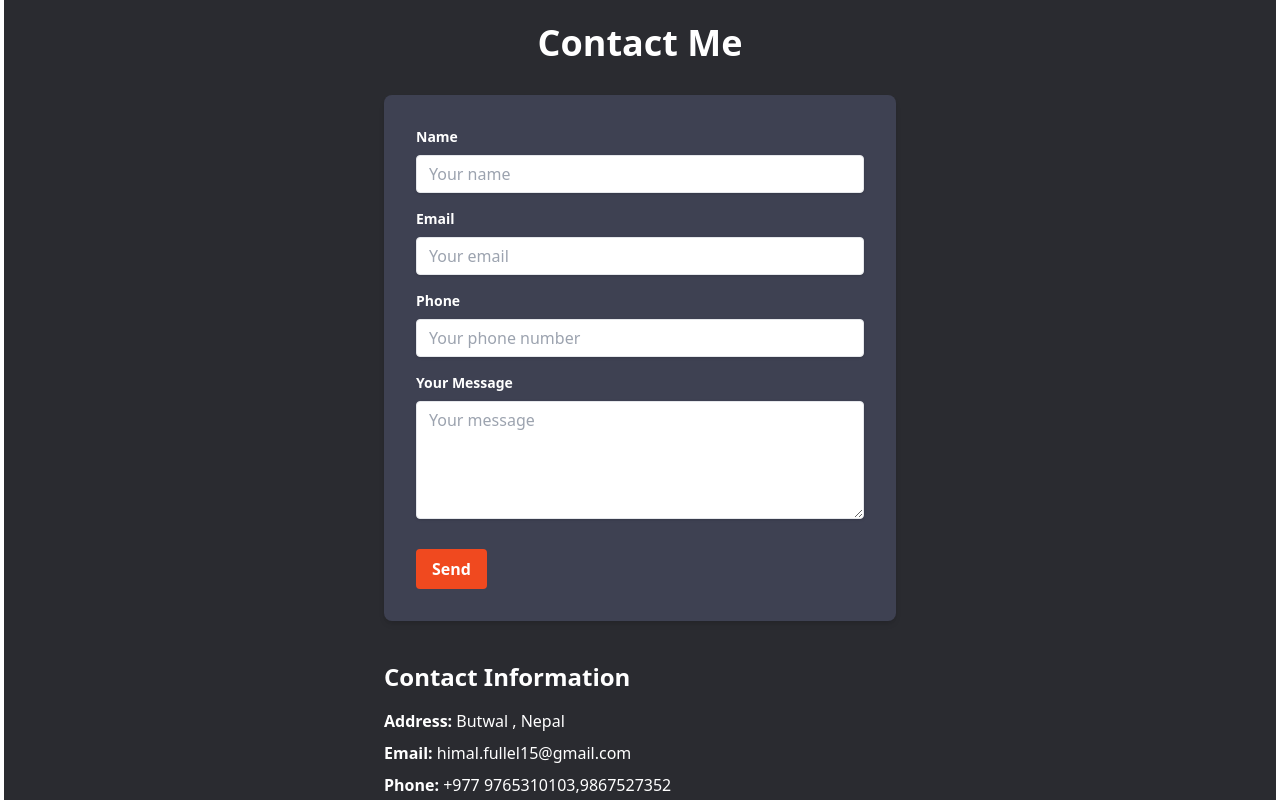
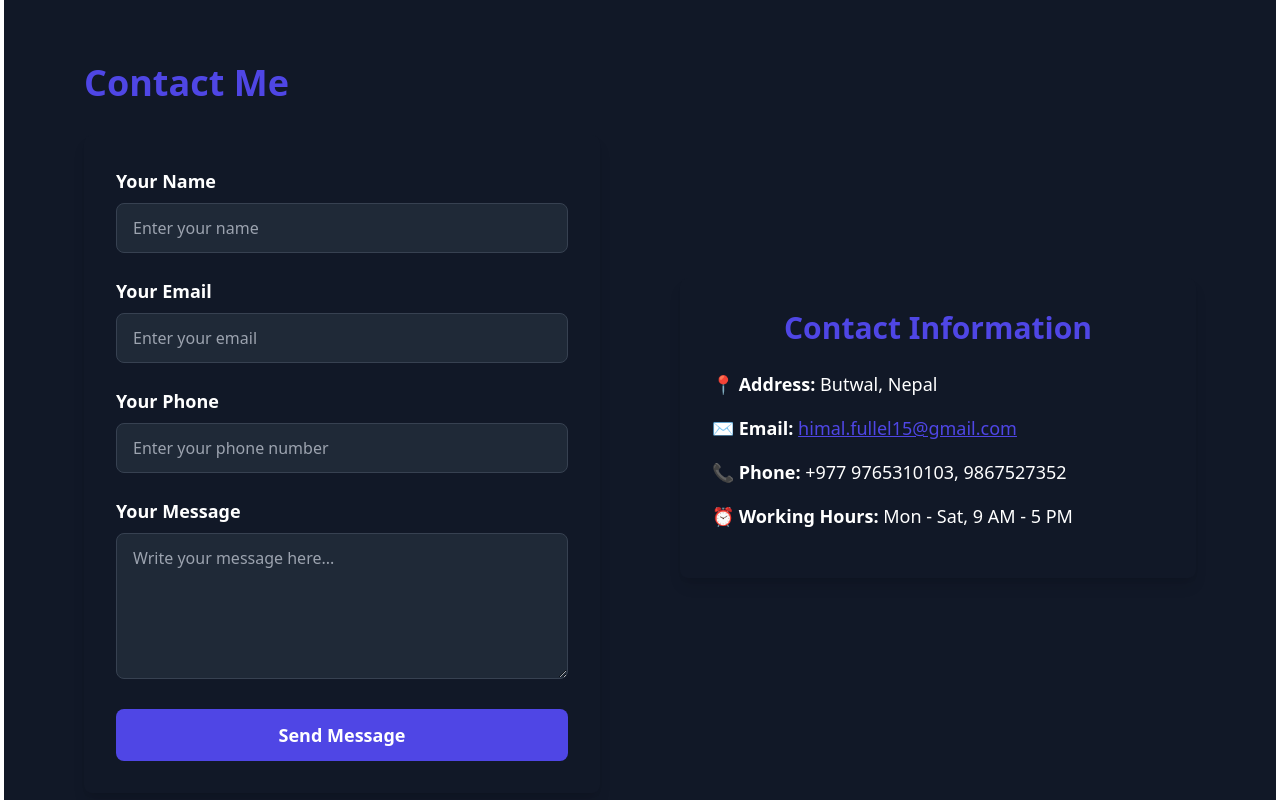
Before and after one commit to Himalf/portfolio, a React (Vite) app: page / in a window 1280 px wide. Shown: the part 2980-3780 px from the top of the page. Built offline with nearby package versions, Linux system fonts and the light colour scheme.

Commit message:
our services page

```diff
--- a/src/App.jsx
+++ b/src/App.jsx
@@ -1,5 +1,5 @@
-import React, { useState } from "react";
-import { BrowserRouter as Router, Routes, Route } from "react-router-dom";
+import React, { useState, useEffect } from "react";
+import { BrowserRouter as Router, Routes, Route, useLocation } from "react-router-dom";
 import Layout from "./Hoc/Layout/Layout";
 import Navbar from "./component/navigation/Navbar";
 import Footer from "./component/footer/Footer";
@@ -8,6 +8,18 @@ import About from "./component/pages/about";
 import Portfolio from "./component/pages/portfolio";
 import Services from "./component/pages/services";
 import Contact from "./component/pages/contact";
+
+// ScrollToTop component to handle scroll behavior on route change
+const ScrollToTop = () => {
+  const location = useLocation(); // Use useLocation hook to detect route changes
+
+  useEffect(() => {
+    window.scrollTo(0, 0); // Scroll to top on route change
+  }, [location]); // The effect runs every time the location (route) changes
+
+  return null;
+};
+
 function App() {
   const [isDarkMode, setIsDarkMode] = useState(true);
 
@@ -18,6 +30,7 @@ function App() {
   return (
     <div className=" mx-1">
       <Router>
+        <ScrollToTop /> {/* Add ScrollToTop here to ensure it runs on every route change */}
         <Navbar isDarkMode={isDarkMode} />
         <Routes>
           <Route path="/" exact element={<Layout />} />
--- a/src/component/navigation/Navbar.jsx
+++ b/src/component/navigation/Navbar.jsx
@@ -2,7 +2,7 @@ import React, { useState } from "react";
 import { useNavigate } from "react-router-dom";
 import { FaBars, FaTimes } from "react-icons/fa";
 import Logo from "../../assets/images/logo.png";
-import MyPDF from "../../assets/images/cv.png";
+import MyPDF from "../../assets/images/Himal_Fullel_CV.pdf";
 
 const Navbar = ({ isDarkMode }) => {
   const [activeButton, setActiveButton] = useState(0);
@@ -63,7 +63,7 @@ const Navbar = ({ isDarkMode }) => {
           ))}
           <a
             href={MyPDF}
-            download="cv.png"
+            download="Himal_Fullel_CV.pdf"
             className="px-4 py-2 text-sm font-medium border-2 border-indigo-500 rounded-full text-indigo-500 hover:bg-indigo-500 hover:text-white transition-all"
           >
             Download CV
@@ -82,7 +82,7 @@ const Navbar = ({ isDarkMode }) => {
       {/* Mobile Menu */}
       {menuOpen && (
         <div
-          className={`mt-4 flex flex-col items-center md:hidden gap-4 bg-gray-100 dark:bg-gray-800 py-4 rounded-lg shadow-lg`}
+          className={`mt-4 flex flex-col items-center md:hidden gap-4 ${isDarkMode} py-4 rounded-lg shadow-lg`}
         >
           {NavItems.map((item, index) => (
             <button
@@ -101,7 +101,7 @@ const Navbar = ({ isDarkMode }) => {
           ))}
           <a
             href={MyPDF}
-            download="cv.png"
+            download="Himal_Fullel_CV.pdf"
             className="px-4 py-2 text-sm font-medium border-2 border-indigo-500 rounded-full text-indigo-500 hover:bg-indigo-500 hover:text-white transition-all"
           >
             Download CV
--- a/src/component/pages/about/Aboutus.jsx
+++ b/src/component/pages/about/Aboutus.jsx
@@ -55,7 +55,7 @@ const Aboutus = ({ isDarkMode }) => {
                   : "from-indigo-400 via-blue-400 to-teal-400"
               } animate-gradient`}
             >
-              <div className="w-full h-full bg-gray-900 rounded-full flex items-center justify-center">
+              <div className="w-full h-full bg-gray-800  rounded-full flex items-center justify-center">
                 <img
                   src={Aboutimage}
                   alt="profile"
--- a/src/component/pages/contact/Contactme.jsx
+++ b/src/component/pages/contact/Contactme.jsx
@@ -1,91 +1,99 @@
 import React from "react";
 
 const Contactme = ({ isDarkMode }) => {
-  const darkModeClass = isDarkMode ? "" : "dark";
-  const darkModeClass1 = isDarkMode ? "" : "darks";
+  const darkModeClass = isDarkMode
+    ? "bg-gray-900 text-white"
+    : "bg-gray-100 text-gray-900";
+  const inputClass = isDarkMode
+    ? "bg-gray-800 text-white border-gray-700 focus:ring-indigo-400"
+    : "bg-white text-gray-800 border-gray-300 focus:ring-indigo-600";
+
   return (
     <div
-      className={`bg-secondColor p-10 min-h-screen flex flex-col items-center ${darkModeClass}`}
+      className={`min-h-screen flex flex-col lg:flex-row items-center justify-center p-10 ${darkModeClass}`}
     >
-      <h2 className={`text-4xl font-bold text-white mb-8 ${darkModeClass}`}>
+      {/* Contact Form Section */}
+      <div className="w-full lg:w-1/2 p-6 lg:p-10 mb-8 lg:mb-0">
+        <h2 className="text-4xl font-extrabold text-center lg:text-left mb-8 text-indigo-600">
           Contact Me
         </h2>
-      <div className="w-full max-w-lg">
-        <form
-          className={`bg-mainColor text-white shadow-md rounded-lg p-8 ${darkModeClass1}`}
-        >
-          <div className="mb-4">
-            <label className="block  text-sm font-bold mb-2" htmlFor="name">
-              Name
+        <form className={` shadow-lg rounded-lg p-8 dark:bg-gray-800 ${darkModeClass}`}>
+          <div className="mb-6">
+            <label htmlFor="name" className="block text-lg font-semibold mb-2">
+              Your Name
             </label>
             <input
-              className="shadow appearance-none border rounded w-full py-2 px-3 text-gray-700 leading-tight focus:outline-none focus:shadow-outline"
               type="text"
               id="name"
-              placeholder="Your name"
-            />
-          </div>
-          <div className="mb-4">
-            <label className="block  text-sm font-bold mb-2" htmlFor="email">
-              Email
-            </label>
-            <input
-              className="shadow appearance-none border rounded w-full py-2 px-3 text-gray-700 leading-tight focus:outline-none focus:shadow-outline"
-              type="email"
-              id="email"
-              placeholder="Your email"
-            />
-          </div>
-          <div className="mb-4">
-            <label className="block  text-sm font-bold mb-2" htmlFor="phone">
-              Phone
-            </label>
-            <input
-              className="shadow appearance-none border rounded w-full py-2 px-3 text-gray-700 leading-tight focus:outline-none focus:shadow-outline"
-              type="tel"
-              id="phone"
-              placeholder="Your phone number"
+              placeholder="Enter your name"
+              className={`w-full py-3 px-4 rounded-lg border focus:outline-none focus:ring-2 ${inputClass}`}
             />
           </div>
           <div className="mb-6">
-            <label className="block  text-sm font-bold mb-2" htmlFor="message">
+            <label htmlFor="email" className="block text-lg font-semibold mb-2">
+              Your Email
+            </label>
+            <input
+              type="email"
+              id="email"
+              placeholder="Enter your email"
+              className={`w-full py-3 px-4 rounded-lg border focus:outline-none focus:ring-2 ${inputClass}`}
+            />
+          </div>
+          <div className="mb-6">
+            <label htmlFor="phone" className="block text-lg font-semibold mb-2">
+              Your Phone
+            </label>
+            <input
+              type="tel"
+              id="phone"
+              placeholder="Enter your phone number"
+              className={`w-full py-3 px-4 rounded-lg border focus:outline-none focus:ring-2 ${inputClass}`}
+            />
+          </div>
+          <div className="mb-6">
+            <label htmlFor="message" className="block text-lg font-semibold mb-2">
               Your Message
             </label>
             <textarea
-              className="shadow appearance-none border rounded w-full py-2 px-3 text-gray-700 leading-tight focus:outline-none focus:shadow-outline"
               id="message"
-              cols="40"
               rows="5"
-              placeholder="Your message"
+              placeholder="Write your message here..."
+              className={`w-full py-3 px-4 rounded-lg border focus:outline-none focus:ring-2 ${inputClass}`}
             ></textarea>
           </div>
-          <div className="flex items-center justify-between">
           <button
-              className="bg-buttonColor text-white font-bold py-2 px-4 rounded focus:outline-none focus:shadow-outline"
             type="button"
-              onClick={() => {
-                alert("thank you for sending us message we will response soon");
-              }}
+            onClick={() => alert("Thank you for contacting us. We'll get back to you soon!")}
+            className="w-full py-3 text-lg font-bold rounded-lg bg-indigo-600 text-white hover:bg-indigo-500 focus:outline-none focus:ring-4 focus:ring-indigo-400 transition duration-300"
           >
-              Send
+            Send Message
           </button>
-          </div>
         </form>
       </div>
-      <div className={`mt-10 w-full max-w-lg text-white ${darkModeClass}`}>
-        <h3 className="text-2xl font-bold mb-4">Contact Information</h3>
-        <p className="mb-2">
-          <strong>Address:</strong> Butwal , Nepal
+
+      {/* Contact Info Section */}
+      <div className="w-full lg:w-1/2 p-6 lg:p-10">
+        <div className={` shadow-lg rounded-lg p-8 ${darkModeClass}`}>
+          <h3 className="text-3xl font-extrabold text-center mb-6 text-indigo-600">
+            Contact Information
+          </h3>
+          <p className="text-lg mb-4">
+            <strong className="font-semibold">📍 Address:</strong> Butwal, Nepal
           </p>
-        <p className="mb-2">
-          <strong>Email:</strong> himal.fullel15@gmail.com
+          <p className="text-lg mb-4">
+            <strong className="font-semibold">✉️ Email:</strong>{" "}
+            <a href="mailto:himal.fullel15@gmail.com" className="underline text-indigo-600">
+              himal.fullel15@gmail.com
+            </a>
           </p>
-        <p className="mb-2">
-          <strong>Phone:</strong> +977 9765310103,9867527352
+          <p className="text-lg mb-4">
+            <strong className="font-semibold">📞 Phone:</strong> +977 9765310103, 9867527352
           </p>
-        <p className="mb-2">
-          <strong>Working Hours:</strong> Mon - sat, 9 AM - 5 PM
+          <p className="text-lg mb-4">
+            <strong className="font-semibold">⏰ Working Hours:</strong> Mon - Sat, 9 AM - 5 PM
           </p>
+        </div>
       </div>
     </div>
   );
--- a/src/component/pages/services/Ourservices.jsx
+++ b/src/component/pages/services/Ourservices.jsx
@@ -114,17 +114,15 @@ const Ourservices = ({ isDarkMode }) => {
             ref={(el) => (cardRefs.current[i] = el)}
             className={`flex items-start gap-6 p-6 rounded-lg shadow-lg transform transition-transform duration-1000 ease-out ${
               visibleCards.includes(i)
-                ? i % 2 === 0
-                  ? "translate-x-0 opacity-100"
-                  : "translate-x-0 opacity-100"
-                : i % 2 === 0
-                ? "-translate-x-full opacity-0"
+                ? "translate-x-0 opacity-100"
                 : "translate-x-full opacity-0"
             } ${
               isDarkMode
                 ? "bg-gradient-to-r from-gray-800 to-gray-900"
                 : "bg-gradient-to-r from-white to-gray-100"
-            }`}
+            }
+            ${i % 2 === 0 ? "lg:translate-x-0" : "lg:-translate-x-10"}
+            sm:translate-x-0 sm:opacity-100`} // Adjust for small screens
           >
             <div
               className={`text-5xl p-4 rounded-full shadow-md ${
```
Also changed, not shown: 1 other file (tests, documents, lock files or other folders). Lines whose indentation alone changed are shown as unchanged.
